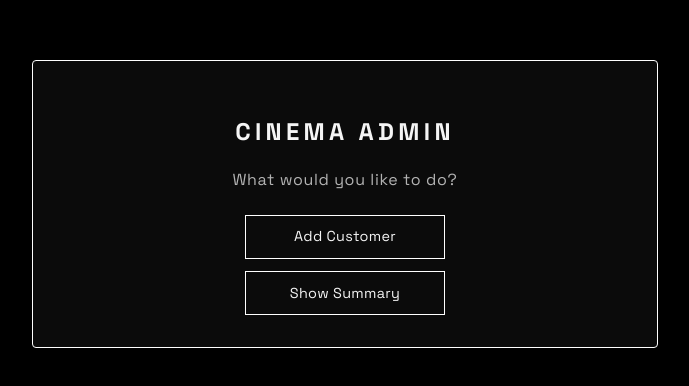
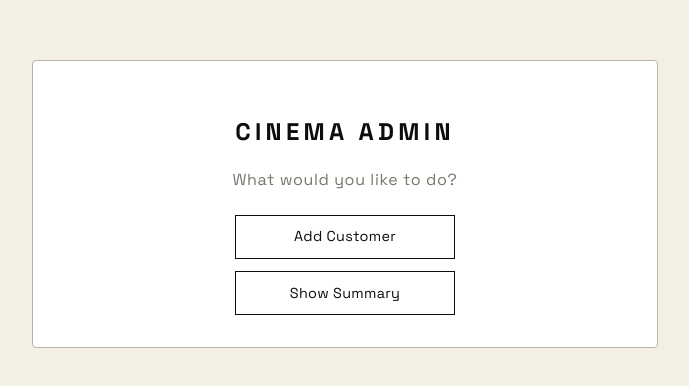
Before and after one commit to KirstenPimentel/DATAMA2_FINALS, a Next.js app in the folder cinema-booking/: page / in a window 1280 px wide. Shown: the part 196-582 px from the top of the page, without its empty margins (295-984 px from the left). Built offline with nearby package versions, Linux system fonts and the light colour scheme.

Commit message:
lighter bg update

```diff
--- a/cinema-booking/src/app/admin/ticket/[id]/page.tsx
+++ b/cinema-booking/src/app/admin/ticket/[id]/page.tsx
@@ -152,7 +152,7 @@
           <h1 style={{ fontSize: 18, letterSpacing: "0.16em", fontWeight: 700, margin: 0 }}>
             DIGITAL TICKET
           </h1>
-          <div style={{ display: "flex", gap: 8 }}>
+        <div style={{ display: "flex", gap: 8 }}>
             <Link href="/admin/summary" className="btn-1975">← Summary</Link>
             <button className="btn-1975" onClick={() => window.print()}>Print</button>
           </div>
@@ -167,6 +167,7 @@
               border: "1px solid var(--border)",
               borderRadius: 6,
               padding: "16px 18px",
+              background: "var(--card-bg)",
             }}
           >
             <div style={{ display: "grid", gap: 6 }}>
--- a/cinema-booking/src/app/globals.css
+++ b/cinema-booking/src/app/globals.css
@@ -1,11 +1,14 @@
-/* === The 1975 Minimalist (Dark) Theme === */
+/* === Minimalist Creamy (Dirty White + Black) Theme === */
 :root {
-  --bg: #000000;
-  --fg: #f5f5f5;
-  --muted: #b3b3b3;
-  --border: #ffffff;
-  --card-bg: #0b0b0b;
-  --row-h: 54px; /* shared row height */
+  /* Main palette */
+  --bg: #f3efe4;         /* creamy / dirty white background */
+  --card-bg: #ffffff;    /* slightly brighter panels for separation */
+  --fg: #0d0d0d;         /* near-black text */
+  --muted: #7a766c;      /* warm muted text */
+  --border: #b8b3a6;     /* soft light beige border */
+
+  /* Shared sizes for Summary table + Action rail */
+  --row-h: 54px; /* rail/table row height */
 }
 
 /* Base */
@@ -28,6 +31,13 @@
   color: var(--fg);
 }
 
+/* Helpers */
+.min-h-screen { min-height: 100vh; }
+.flex { display: flex; }
+.items-center { align-items: center; }
+.justify-center { justify-content: center; }
+.text-center { text-align: center; }
+
 /* Card */
 .card-1975 {
   background: var(--card-bg);
@@ -41,13 +51,13 @@
 .btn-1975,
 a.btn-1975,
 button.btn-1975 {
-  border: 1px solid var(--border);
+  border: 1px solid var(--fg);
   background: transparent;
   color: var(--fg);
   padding: 0.6rem 1.2rem;
   text-decoration: none;
   display: inline-block;
-  transition: all 0.2s ease;
+  transition: all 0.16s ease;
   font-size: 0.9rem;
   cursor: pointer;
 }
@@ -55,13 +65,13 @@
 .btn-1975:hover,
 a.btn-1975:hover,
 button.btn-1975:hover {
-  background: var(--fg);
-  color: #000;
+  background: var(--fg); /* invert on hover */
+  color: var(--bg);
 }
 
 .btn-1975--filled {
   background: var(--fg);
-  color: #000;
+  color: var(--bg);
 }
 
 /* Compact button for Action rail */
@@ -86,24 +96,29 @@
   width: 100%;
   padding: 0.6rem;
   border: 1px solid var(--border);
-  background: #0f0f0f;
+  background: #f7f4eb;  /* slightly darker than the page bg for affordance */
   color: var(--fg);
   outline: none;
-  transition: all 0.2s ease;
+  transition: all 0.16s ease;
   border-radius: 3px;
 }
 
-.input-1975::placeholder { color: #8a8a8a; }
+.input-1975::placeholder { color: #9a968c; }
 .select-1975 option { color: #000; }
 
 .input-1975:focus,
 .select-1975:focus {
   box-shadow: inset 0 0 0 2px var(--border);
-  background: #121212;
+  background: #f4f1e7;
 }
 
 /* Muted */
 .muted-1975 { color: var(--muted); letter-spacing: 0.04em; }
+
+/* Spacing utilities (if you need them) */
+.space-y-6 > * + * { margin-top: 1.5rem; }
+.gap-4 > * + * { margin-top: 1rem; }
+.max-w-md { max-width: 28rem; width: 100%; }
 
 /* Tables (Summary) */
 .table-1975 {
@@ -121,17 +136,17 @@
   color: var(--fg);
   font-weight: 700;
   white-space: nowrap;
-  background: #0f0f0f;
+  background: #f1ede3;  /* slightly darker cream for header */
 }
-.table-1975 tbody tr { height: var(--row-h); }
+.table-1975 tbody tr { height: var(--row-h); }  /* fixed row height */
 .table-1975 td {
-  padding: 0 12px;
-  vertical-align: middle;
+  padding: 0 12px;           /* no vertical padding so height == --row-h */
+  vertical-align: middle;    /* center text vertically */
   white-space: nowrap;
   color: var(--fg);
-  border-top: 1px solid #1f1f1f;
+  border-top: 1px solid var(--border);
 }
-.table-row-alt { background: #0d0d0d; }
+.table-row-alt { background: #f5f2e8; }
 
 .table-scroll {
   overflow-x: auto;
@@ -141,15 +156,24 @@
   border-top: 1px solid var(--border);
 }
 
-/* Right Action rail */
+/* Right Action rail rows use same height */
 .rail-1975-row {
   height: var(--row-h);
   display: flex;
   align-items: center;
   justify-content: center;
-  border-top: 1px solid #1f1f1f;
+  border-top: 1px solid var(--border);
 }
 
 /* Links */
 a { color: var(--fg); }
 a:hover { opacity: 0.85; }
+
+/* Print-friendly ticket (optional) */
+@media print {
+  body { background: #fff !important; color: #000 !important; }
+  .card-1975 { border-color: #222 !important; background: #fff !important; }
+  .btn-1975, .btn-1975--filled { display: none !important; }
+  a { color: #000 !important; text-decoration: none !important; }
+  .table-1975, .table-1975 th, .table-1975 td { color: #000 !important; }
+}
--- a/cinema-booking/src/app/page.tsx
+++ b/cinema-booking/src/app/page.tsx
@@ -23,15 +23,11 @@
         </p>
 
         <div style={{ display: "grid", gap: 12, justifyContent: "center" }}>
-          <Link href="/admin/book" className="btn-1975" style={{ width: 160, textAlign: "center" }}>
+          <Link href="/admin/book" className="btn-1975" style={{ width: 180, textAlign: "center" }}>
             Add Customer
           </Link>
 
-          <Link
-            href="/admin/summary"
-            className="btn-1975"
-            style={{ width: 160, textAlign: "center" }}
-          >
+          <Link href="/admin/summary" className="btn-1975" style={{ width: 180, textAlign: "center" }}>
             Show Summary
           </Link>
         </div>
```
Also changed, not shown: cinema-booking/src/app/admin/book/page.tsx (+9 -10 lines), cinema-booking/src/app/admin/reviews/new/page.tsx (+12 -12 lines), cinema-booking/src/app/admin/summary/page.tsx (+8 -20 lines).
